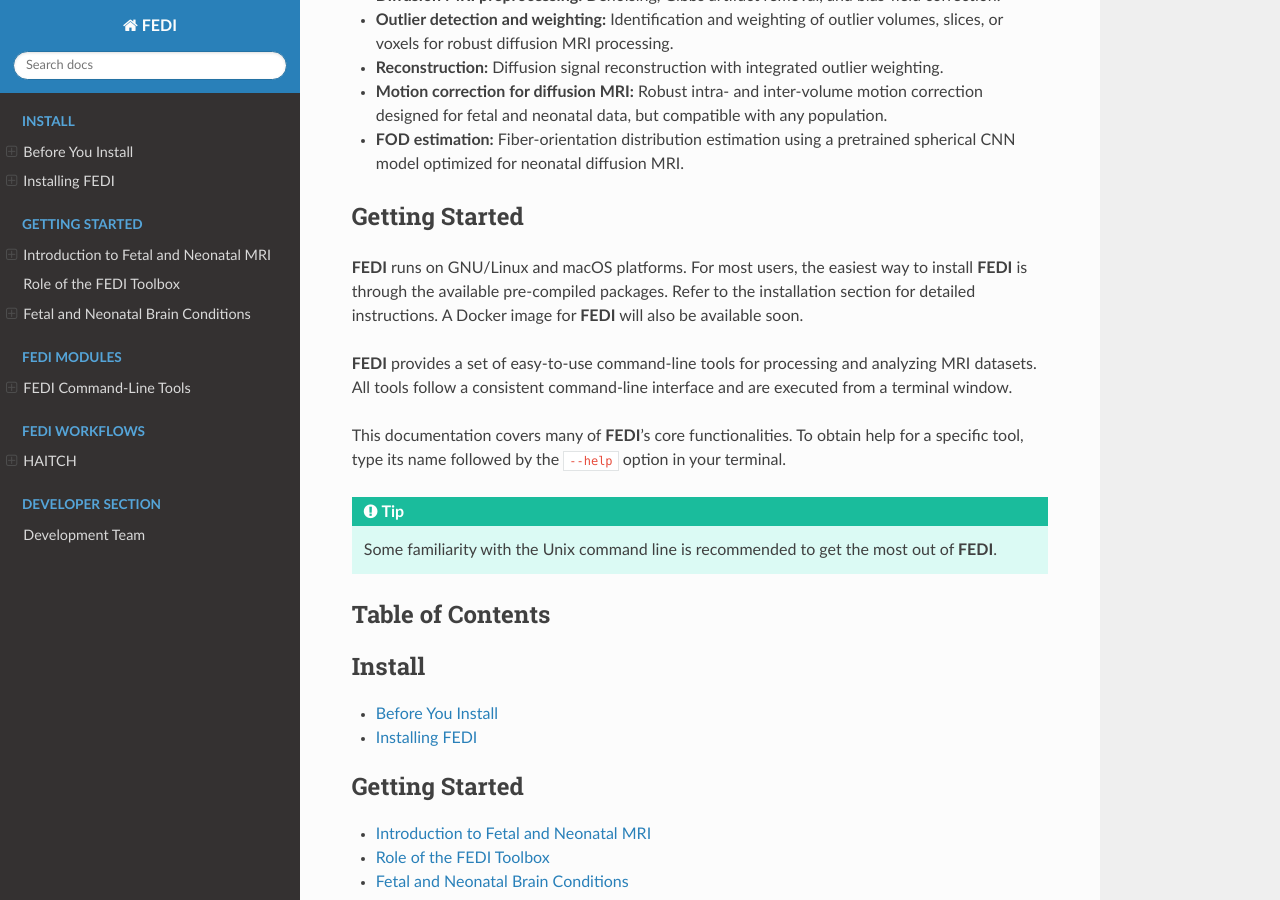
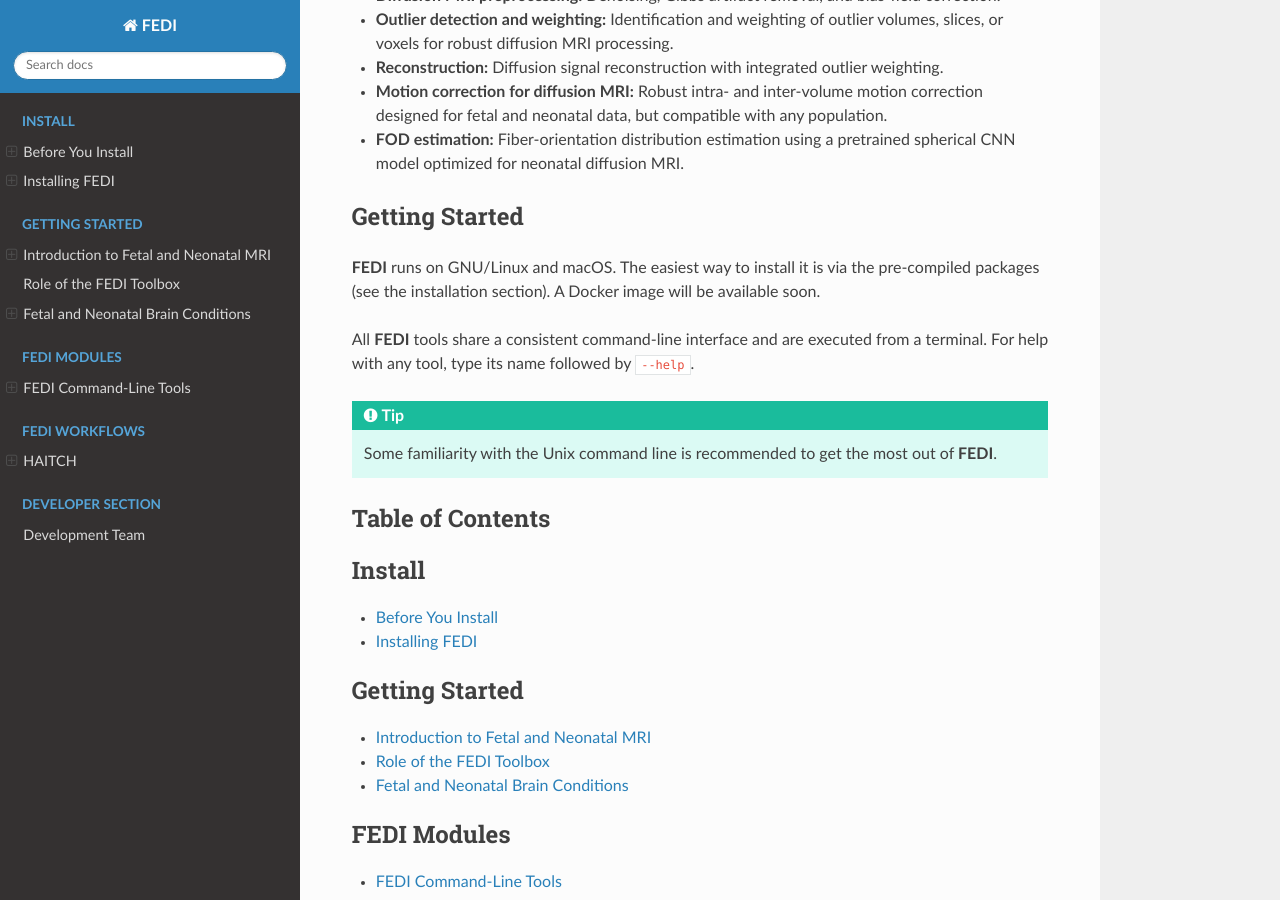
Before and after one commit to FEDIToolbox/FEDI, a Sphinx documentation site: the page built from documentation/source/index.rst, in a window 1280 px wide and 900 px high, scrolled down 816 px. Built offline with Sphinx 7.4.7 and the Read the Docs theme 3.1.0, drawn with Linux system fonts in a browser that asks for light colours.

Commit message:
Update index.rst

```diff
--- a/documentation/source/index.rst
+++ b/documentation/source/index.rst
@@ -32,11 +32,9 @@
 Getting Started
 ~~~~~~~~~~~~~~~
 
-**FEDI** runs on GNU/Linux and macOS platforms. For most users, the easiest way to install **FEDI** is through the available pre-compiled packages. Refer to the installation section for detailed instructions. A Docker image for **FEDI** will also be available soon.
+**FEDI** runs on GNU/Linux and macOS. The easiest way to install it is via the pre-compiled packages (see the installation section). A Docker image will be available soon.
 
-**FEDI** provides a set of easy-to-use command-line tools for processing and analyzing MRI datasets. All tools follow a consistent command-line interface and are executed from a terminal window.
-
-This documentation covers many of **FEDI**'s core functionalities. To obtain help for a specific tool, type its name followed by the ``--help`` option in your terminal.
+All **FEDI** tools share a consistent command-line interface and are executed from a terminal. For help with any tool, type its name followed by ``--help``.
 
 
 .. TIP::
```
